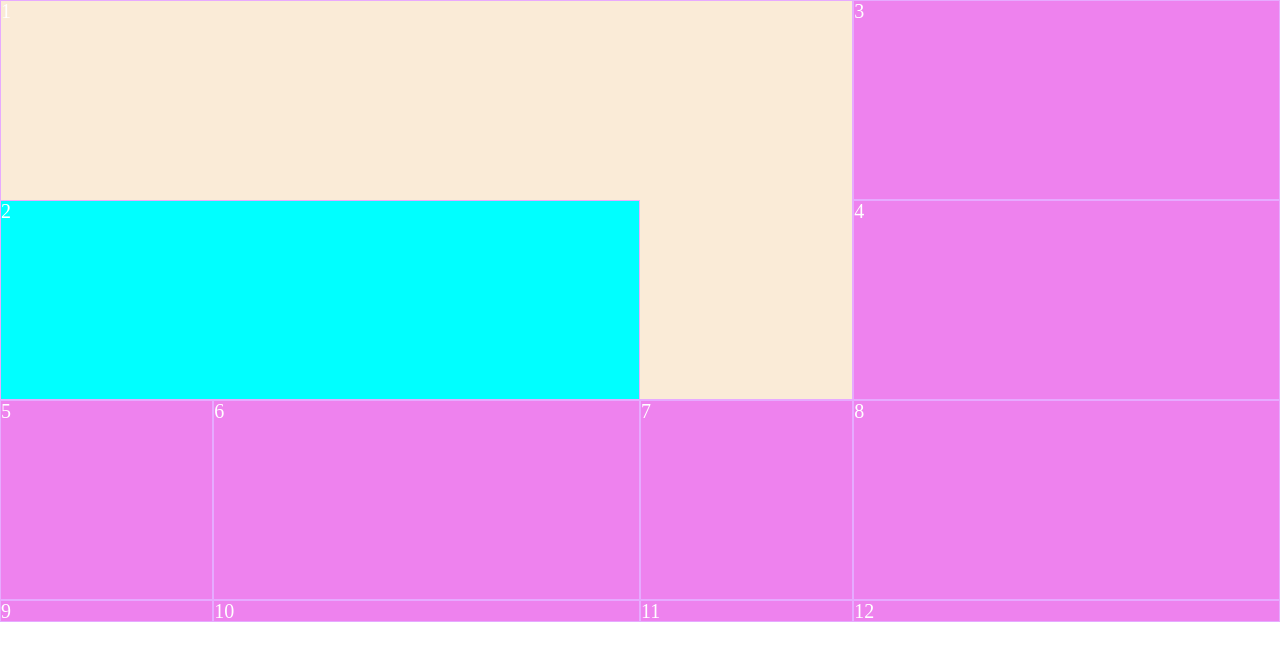
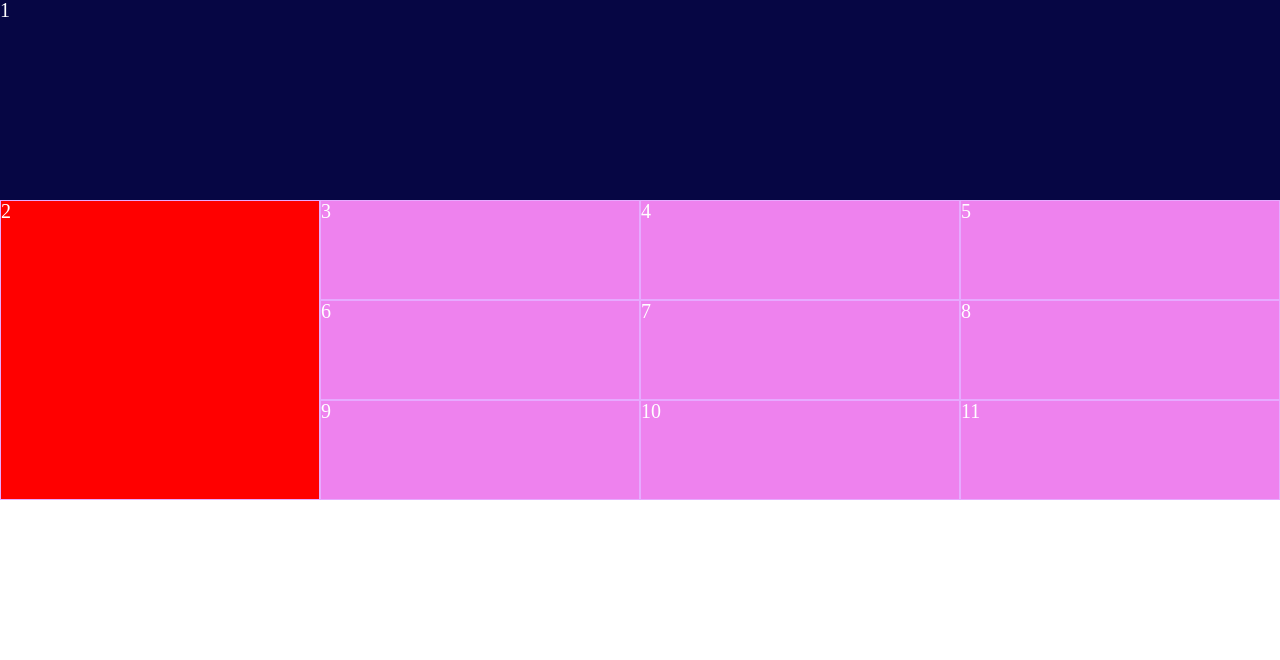
Before and after one commit to ElmiraDzhy/unit29, a plain HTML site: page index.html in a window 1280 px wide. Drawn offline with Linux system fonts and the light colour scheme.

Commit message:
Add blind task resolve

```diff
--- a/assets/css/style.css
+++ b/assets/css/style.css
@@ -7,8 +7,8 @@
 
 .container{
     display: grid;
-    grid-template-columns: 1fr 2fr 1fr 2fr;
-    grid-template-rows: repeat(3, 200px);
+    grid-template-columns: repeat(4, 1fr);
+    grid-template-rows: 200px repeat(3, 100px);
 }
 
 .item{
@@ -22,16 +22,17 @@
 
 .item:nth-child(1){
     grid-column-start: 1;
-    grid-column-end: 4;
-background-color: antiquewhite;
-    grid-row-start: 1;
-    grid-row-end: 3;
+    grid-column-end: 5;
+    background-color: rgb(6, 6, 68);
+    border: none;
+    /* grid-column: 1/5;
+    grid-row: 1/3; */
+
+    /* grid-area: 1/1/3/5; */
+
 }
 
 .item:nth-child(2){
-    grid-column-start: 1;
-    grid-column-end: 3;
-background-color: aqua;
-    grid-row-start: 2;
-    grid-row-end: 3;
+    grid-row:2/5 ;
+    background-color: red ;
 }
--- a/index.html
+++ b/index.html
@@ -26,7 +26,6 @@
 			<div class="item">9</div>
 			<div class="item">10</div>
 			<div class="item">11</div>
-			<div class="item">12</div>
 		</section>
 	</body>
 </html>
```
